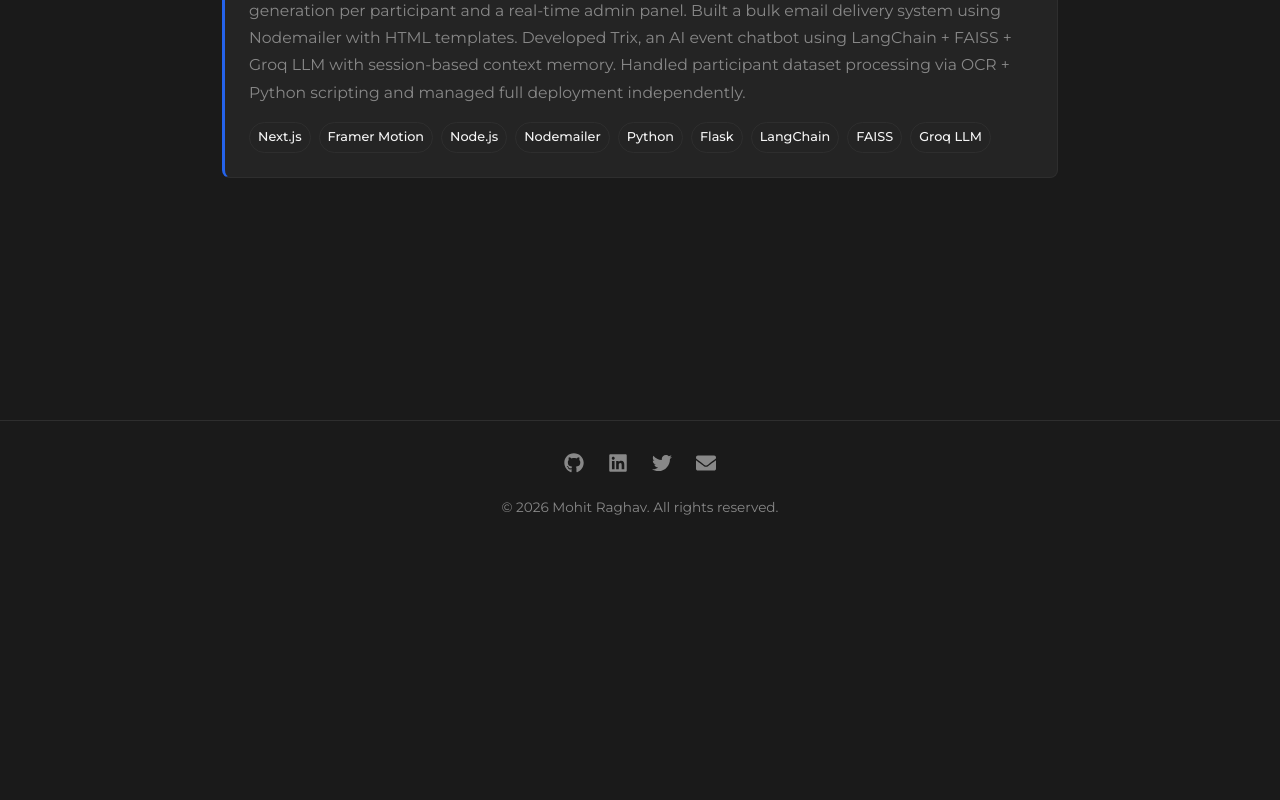
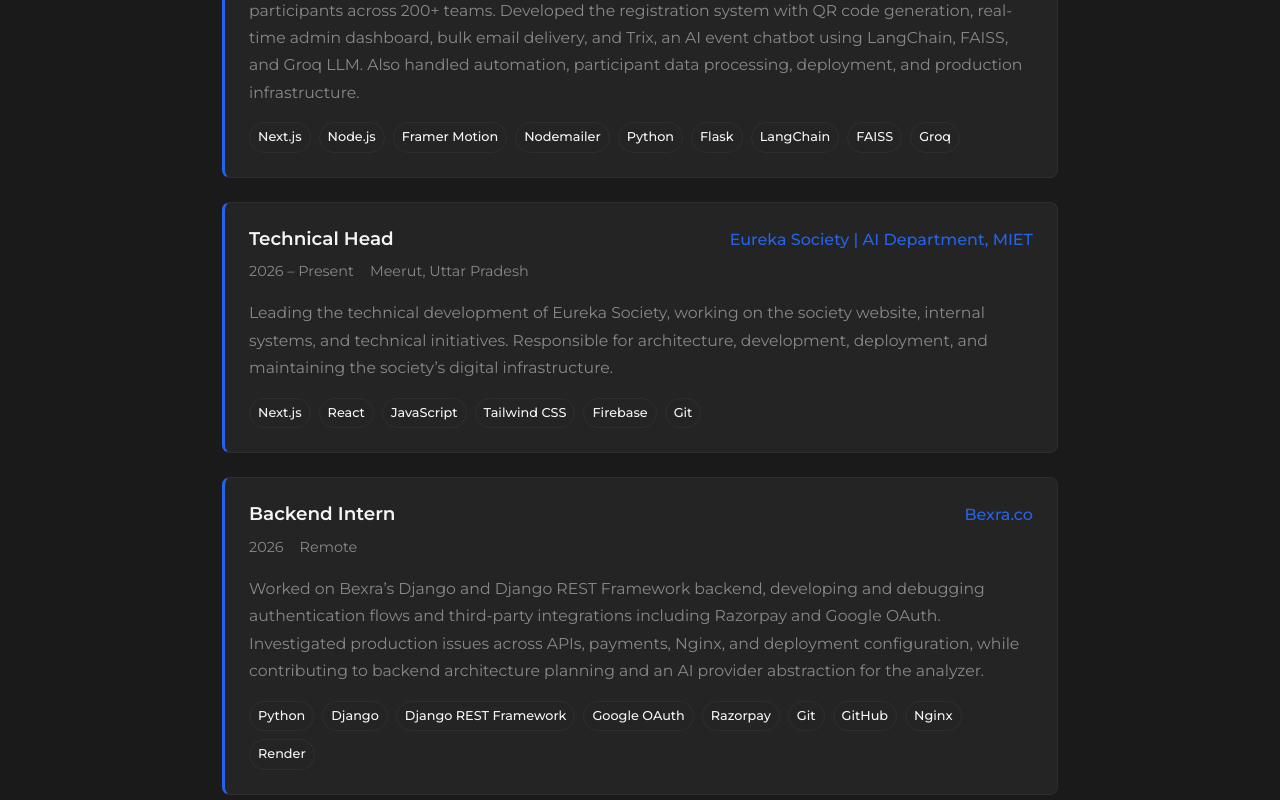
Before and after one commit to mohitraghav1318/mohitraghav1318, a React (Vite) app: page /experience in a window 1280 px wide. Shown: the part 380-1180 px from the top of the page. Before the commit the page ends 930 px from the top, so only its background shows below. Built offline with nearby package versions, Linux system fonts and the light colour scheme.

Commit message:
feat: add experience, skills data, and icon mapping utility

```diff
--- a/src/data/experience.js
+++ b/src/data/experience.js
@@ -1,27 +1,61 @@
-// ──────────────────────────────────────────────
-// experience.js — Work experience data
-// Add your experience entries here. The page reads directly from this file.
-// ──────────────────────────────────────────────
-
 export const experiences = [
   {
     id: 1,
-    role: 'Web Developer',
-    company: 'Intellia Society — AI & ML Dept. Society, MIET',
+    role: 'Technical Head',
+    company: 'Intellia Society | AI Department, MIET',
     duration: 'Aug 2025 – Present',
     location: 'Meerut, Uttar Pradesh',
     description:
-      'Sole technical contributor for TRIKON 3.0 — built the full hackathon platform serving 750+ participants across 200+ teams. Engineered a production-grade registration system with QR code generation per participant and a real-time admin panel. Built a bulk email delivery system using Nodemailer with HTML templates. Developed Trix, an AI event chatbot using LangChain + FAISS + Groq LLM with session-based context memory. Handled participant dataset processing via OCR + Python scripting and managed full deployment independently.',
+      'Leading the technical development and engineering initiatives of Intellia Society. Worked as the sole technical contributor for TRIKON 3.0, building the complete hackathon platform for 750+ participants across 200+ teams. Developed the registration system with QR code generation, real-time admin dashboard, bulk email delivery, and Trix, an AI event chatbot using LangChain, FAISS, and Groq LLM. Also handled automation, participant data processing, deployment, and production infrastructure.',
     techStack: [
       'Next.js',
+      'Node.js',
       'Framer Motion',
-      'Node.js',
       'Nodemailer',
       'Python',
       'Flask',
       'LangChain',
       'FAISS',
-      'Groq LLM',
+      'Groq',
+    ],
+  },
+
+  {
+    id: 2,
+    role: 'Technical Head',
+    company: 'Eureka Society | AI Department, MIET',
+    duration: '2026 – Present',
+    location: 'Meerut, Uttar Pradesh',
+    description:
+      'Leading the technical development of Eureka Society, working on the society website, internal systems, and technical initiatives. Responsible for architecture, development, deployment, and maintaining the society’s digital infrastructure.',
+    techStack: [
+      'Next.js',
+      'React',
+      'JavaScript',
+      'Tailwind CSS',
+      'Firebase',
+      'Git',
+    ],
+  },
+
+  {
+    id: 3,
+    role: 'Backend Intern',
+    company: 'Bexra.co',
+    duration: '2026',
+    location: 'Remote',
+    description:
+      'Worked on Bexra’s Django and Django REST Framework backend, developing and debugging authentication flows and third-party integrations including Razorpay and Google OAuth. Investigated production issues across APIs, payments, Nginx, and deployment configuration, while contributing to backend architecture planning and an AI provider abstraction for the analyzer.',
+    techStack: [
+      'Python',
+      'Django',
+      'Django REST Framework',
+      'Google OAuth',
+      'Razorpay',
+      'Git',
+      'GitHub',
+      'Nginx',
+      'Render',
     ],
   },
 ];
--- a/src/data/skills.js
+++ b/src/data/skills.js
@@ -1,28 +1,34 @@
-// ──────────────────────────────────────────────
-// skills.js — Skills and technologies data
-// Each skill maps to a react-icons icon name via iconMap.js.
-// Categories: frontend, backend, language, database, tool
-// ──────────────────────────────────────────────
+export const skills = [
+  // Frontend
+  { name: 'React', icon: 'FaReact', category: 'frontend' },
+  { name: 'Next.js', icon: 'SiNextdotjs', category: 'frontend' },
+  { name: 'JavaScript', icon: 'SiJavascript', category: 'language' },
+  { name: 'TypeScript', icon: 'SiTypescript', category: 'language' },
+  { name: 'HTML5', icon: 'FaHtml5', category: 'frontend' },
+  { name: 'CSS3', icon: 'FaCss3Alt', category: 'frontend' },
+  { name: 'Tailwind CSS', icon: 'SiTailwindcss', category: 'frontend' },
+  { name: 'Sass', icon: 'FaSass', category: 'frontend' },
+  { name: 'Three.js', icon: 'SiThreedotjs', category: 'frontend' },
 
-export const skills = [
-  { name: "React", icon: "FaReact", category: "frontend" },
-  { name: "JavaScript", icon: "SiJavascript", category: "language" },
+  // Backend
+  { name: 'Node.js', icon: 'FaNodeJs', category: 'backend' },
+  { name: 'Express', icon: 'SiExpress', category: 'backend' },
+  { name: 'Flask', icon: 'SiFlask', category: 'backend' },
+  { name: 'Spring Boot', icon: 'SiSpringboot', category: 'backend' },
 
-  { name: "HTML5", icon: "FaHtml5", category: "frontend" },
-  { name: "CSS3", icon: "FaCss3Alt", category: "frontend" },
-  { name: "Sass", icon: "FaSass", category: "frontend" },
-  { name: "Node.js", icon: "FaNodeJs", category: "backend" },
-  { name: "Express", icon: "SiExpress", category: "backend" },
-  { name: "Python", icon: "FaPython", category: "language" },
-  { name: "MongoDB", icon: "SiMongodb", category: "database" },
+  // Database
+  { name: 'MongoDB', icon: 'SiMongodb', category: 'database' },
+  { name: 'PostgreSQL', icon: 'SiPostgresql', category: 'database' },
+  { name: 'Firebase', icon: 'SiFirebase', category: 'database' },
 
-
-  { name: "Git", icon: "FaGitAlt", category: "tool" },
-
-  { name: "Three.js", icon: "SiThreedotjs", category: "frontend" },
-  { name: "Next.js", icon: "SiNextdotjs", category: "frontend" },
-  { name: "EJS", icon: "SiEjs", category: "frontend" },
-  { name: "Firebase", icon: "SiFirebase", category: "database" },
-  { name: "Flask", icon: "SiFlask", category: "backend" },
-  { name: "Linux", icon: "FaLinux", category: "tool" },
+  // AI / ML
+  { name: 'Python', icon: 'FaPython', category: 'language' },
+  // { name: 'LangChain', icon: null, category: 'tool' },
+  // { name: 'FAISS', icon: null, category: 'tool' },
+  { name: 'Java', icon: 'FaJava', category: 'language' },
+  // Tools
+  { name: 'Git', icon: 'FaGitAlt', category: 'tool' },
+  { name: 'GitHub', icon: 'FaGithub', category: 'tool' },
+  { name: 'Linux', icon: 'FaLinux', category: 'tool' },
+  { name: 'Prisma', icon: 'SiPrisma', category: 'tool' },
 ];
```
Also changed, not shown: src/utils/iconMap.js (+18 -11 lines).
